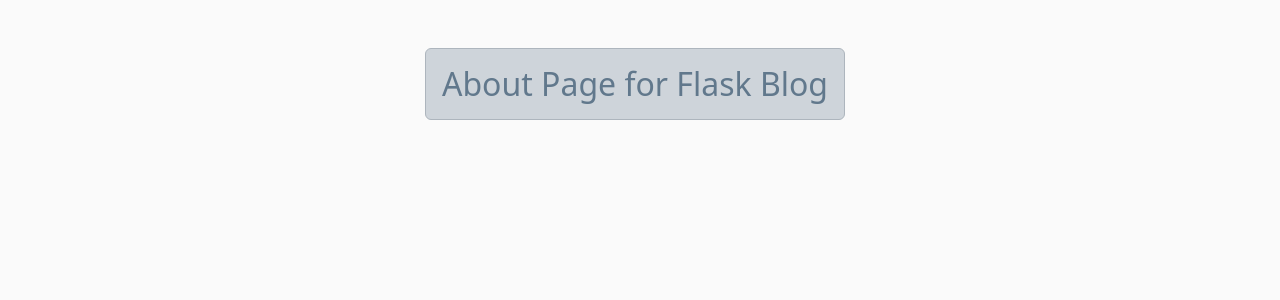
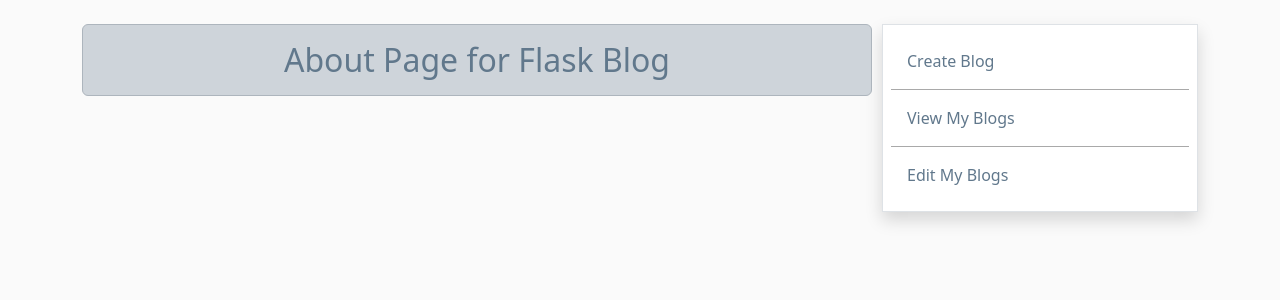
Before and after one commit to waheed816/Smoothstack-Evaluation, a Flask app: page /about in a window 1280 px wide. Shown: the part 56-356 px from the top of the page. Run offline with Flask 3, Linux system fonts and the light colour scheme.

Commit message:
created sidebar

```diff
--- a/app.py
+++ b/app.py
@@ -17,7 +17,7 @@
 app = Flask(__name__)
 
 #Add Database
-app.config['SQLALCHEMY_DATABASE_URI'] = 'sqlite:///flask_core.db'
+app.config['SQLALCHEMY_DATABASE_URI'] = 'sqlite:///flask_blog.db'
 
 #Add Secret Key to Guard against CSRF attacks using forms
 app.config['SECRET_KEY'] = "my secret key"
--- a/templates/about.html
+++ b/templates/about.html
@@ -1,10 +1,8 @@
 {% extends 'base.html' %}
 
 {% block content %}
-
-    <br/>
     <center>
-        <h2 id="check-circle-fill" class="alert alert-dark fade show" role="alert" style="color: rgba(97,120,140,255); margin-bottom: none; width: fit-content;">
+        <h2 id="check-circle-fill" class="alert alert-dark fade show" role="alert" style="color: rgba(97,120,140,255); margin-bottom: none;">
             About Page for Flask Blog
         </h2>
     </center>
--- a/templates/base.html
+++ b/templates/base.html
@@ -14,6 +14,9 @@
           {% block content %}
           {% endblock %}
       </div>
+      <div style="width: 40%;">
+        {% include 'sidebar.html' %}
+      </div>
     </div>
     <script src="https://cdn.jsdelivr.net/npm/bootstrap@5.3.3/dist/js/bootstrap.bundle.min.js" integrity="sha384-YvpcrYf0tY3lHB60NNkmXc5s9fDVZLESaAA55NDzOxhy9GkcIdslK1eN7N6jIeHz" crossorigin="anonymous"></script>
   </body>
--- /dev/null
+++ b/templates/sidebar.html
@@ -0,0 +1,24 @@
+<style>
+    .inner-div {
+        border-bottom: 1px solid darkgray; /* Add a border at the bottom of each inner div */
+    }
+
+    .inner-div:last-child {
+        border-bottom: none; /* Remove the border from the last inner div */
+    }
+
+    .inner-div:hover {
+        background-color: rgba(97, 120, 140, 0.1); /* Change to the desired hover background color */
+    }
+</style>
+<div class="container border shadow p-2" style="background-color: white; border: 1px solid rgba(97, 120, 140, 0.1);">
+    <div class="p-3 highlight-on-hover inner-div">
+        <a class="nav-link active" aria-current="page" style="color: rgba(97, 120, 140, 255);" href="{{url_for('index')}}">Create Blog</a>
+    </div>
+    <div class="p-3 highlight-on-hover inner-div">
+        <a class="nav-link active" aria-current="page" style="color: rgba(97, 120, 140, 255);" href="{{url_for('index')}}">View My Blogs</a>
+    </div>
+    <div class="p-3 highlight-on-hover inner-div">
+        <a class="nav-link active" aria-current="page" style="color: rgba(97, 120, 140, 255);" href="{{url_for('index')}}">Edit My Blogs</a>
+    </div>
+</div>
```
Also changed, not shown: instance/flask_blog.db (added), instance/flask_core.db (deleted).
